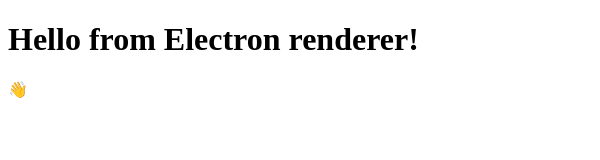
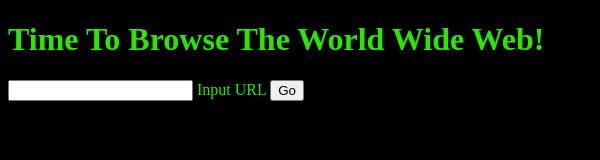
Before and after one commit to dirtOval/rroseBrowser, an Electron app: page index.html in a window 600 px wide. Drawn offline with Linux system fonts and the light colour scheme.

Commit message:
resized window, added basic styling and interface

```diff
--- a/index.html
+++ b/index.html
@@ -11,10 +11,13 @@
       http-equiv="X-Content-Security-Policy"
       content="default-src 'self'; script-src 'self'"
     />
-    <title>Hello from Electron renderer!</title>
+    <link rel="stylesheet" type="text/css" href="styles.css">
+    <title>Rrose Browser</title>
   </head>
   <body>
-    <h1>Hello from Electron renderer!</h1>
-    <p>👋</p>
+    <h1>Time To Browse The World Wide Web!</h1>
+    <input type="text" id="url" />
+    <label for="url">Input URL</label>
+    <button>Go</button>
   </body>
 </html>
--- a/main.js
+++ b/main.js
@@ -2,8 +2,8 @@
 
 const createWindow = () => {
   const win = new BrowserWindow({
-    width: 800,
-    height: 600
+    width: 600,
+    height: 300
   })
 
   win.loadFile('index.html')
--- /dev/null
+++ b/styles.css
@@ -0,0 +1,8 @@
+body {
+  background-color: #000;
+  color: #2ae600;
+}
+
+h1 {
+
+}
```
